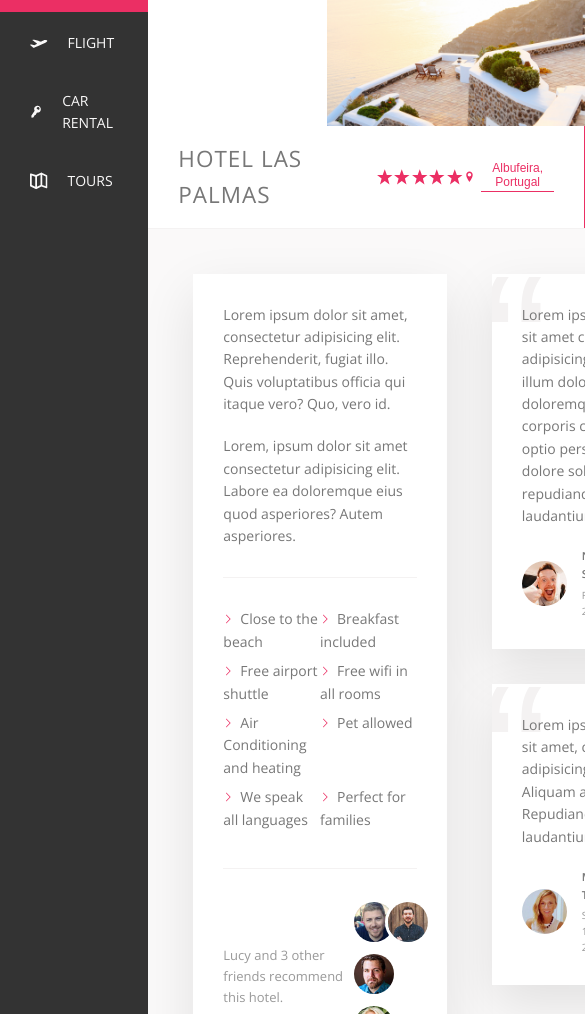
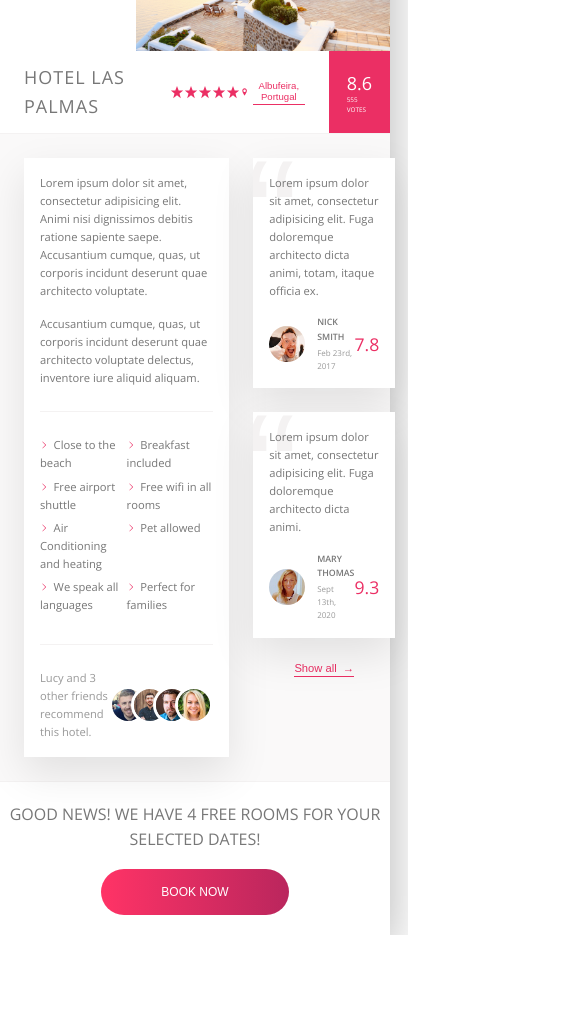
Before and after one commit to vipham258/trillo-project, a website: page index.html in a window 390 px wide. Shown: the part 225-1239 px from the top of the page, 585 px wide, since content can reach past the window. After the commit the page ends 1160 px from the top, so only its background shows below. Drawn offline with nearby package versions, Linux system fonts and the light colour scheme.

Commit message:
added media queries

```diff
--- a/index.html
+++ b/index.html
@@ -153,14 +153,16 @@
           <div class="detail">
             <div class="description">
               <p class="paragraph">
-                Lorem ipsum dolor sit amet, consectetur adipisicing elit.
-                Reprehenderit, fugiat illo. Quis voluptatibus officia qui itaque
-                vero? Quo, vero id.
+                Lorem ipsum dolor sit amet, consectetur adipisicing elit. Animi
+                nisi dignissimos debitis ratione sapiente saepe. Accusantium
+                cumque, quas, ut corporis incidunt deserunt quae architecto
+                voluptate.
               </p>
               <p class="paragraph">
-                Lorem, ipsum dolor sit amet consectetur adipisicing elit. Labore
-                ea doloremque eius quod asperiores? Autem asperiores.
+                Accusantium cumque, quas, ut corporis incidunt deserunt quae
+                architecto voluptate delectus, inventore iure aliquid aliquam.
               </p>
+              <!-- <div class="container_list"> -->
               <ul class="list">
                 <li class="list__item">Close to the beach</li>
                 <li class="list__item">Breakfast included</li>
@@ -171,6 +173,7 @@
                 <li class="list__item">We speak all languages</li>
                 <li class="list__item">Perfect for families</li>
               </ul>
+              <!-- </div> -->
 
               <div class="recommend">
                 <p class="recommend__count">
@@ -204,9 +207,8 @@
             <div class="user-reviews">
               <figure class="review">
                 <blockquote class="review__text">
-                  Lorem ipsum dolor sit amet consectetur adipisicing elit. Hic
-                  illum dolorum doloremque omnis corporis cum debitis optio
-                  perspiciatis dolore soluta sunt, repudiandae laudantium.
+                  Lorem ipsum dolor sit amet, consectetur adipisicing elit. Fuga
+                  doloremque architecto dicta animi, totam, itaque officia ex.
                 </blockquote>
                 <figcaption class="review__user">
                   <img
@@ -224,8 +226,8 @@
 
               <figure class="review">
                 <blockquote class="review__text">
-                  Lorem ipsum dolor sit amet, consectetur adipisicing elit.
-                  Aliquam ad quam. Repudiandae laudantium.
+                  Lorem ipsum dolor sit amet, consectetur adipisicing elit. Fuga
+                  doloremque architecto dicta animi.
                 </blockquote>
                 <figcaption class="review__user">
                   <img
--- a/sass/_base.scss
+++ b/sass/_base.scss
@@ -35,6 +35,10 @@ Grey dark 3: #999
 
   --line: 1px solid var(--color-grey-light-2);
 }
+//breakpoint -------SASS variables
+$bp-largest: 75em; //1200px/16=75rem;
+$bq-large: 68.75em; //1100px
+$bq-medium: 56.25em; //900px
 
 * {
   margin: 0;
@@ -50,6 +54,10 @@ Grey dark 3: #999
 html {
   box-sizing: border-box;
   font-size: 62.5%; //1rem=10px; 10px/16px=62.5%
+
+  @media only screen and (max-width: $bq-large) {
+    font-size: 50%; //8px/16px=50
+  }
 }
 body {
   font-family: "Open Sans", sans-serif;
--- a/sass/_components.scss
+++ b/sass/_components.scss
@@ -122,11 +122,23 @@
   font-size: 1.4rem;
   list-style: none;
   margin-top: 3.5rem;
+
+  @media only screen and (max-width: $bq-medium) {
+    display: flex;
+    margin: 0;
+  }
   &__item {
     position: relative;
 
     &:not(:last-child) {
       margin-bottom: 0.5rem;
+      @media only screen and (max-width: $bq-medium) {
+        margin: 0;
+      }
+    }
+    @media only screen and (max-width: $bq-medium) {
+      flex: 1;
+      margin: 0;
     }
   }
 
@@ -163,6 +175,10 @@
     align-items: center;
     position: relative;
     z-index: 10;
+    @media only screen and (max-width: $bq-medium) {
+      justify-content: center;
+      padding: 2rem;
+    }
   }
 
   &__icon {
@@ -180,6 +196,9 @@
   color: var(--color-grey-light-4);
   text-align: center;
   padding: 2.5rem;
+  @media only screen and (max-width: $bq-medium) {
+    display: none;
+  }
 }
 
 //////////////////////////////////////////////
@@ -307,6 +326,11 @@
 
 //////////////////////////////////////////////
 ////// LIST
+// .container_list {
+//   display: flex;
+//   align-items: center;
+//   flex-grow: 1;
+// }
 .list {
   list-style: none;
   margin: 3rem 0;
@@ -345,7 +369,7 @@
 //////////////////////////////////////////////
 ////// RECOMMEND
 .recommend {
-  font-size: 1.3rem;
+  font-size: 1.4rem;
   color: var(--color-grey-dark-3);
   display: flex;
   align-items: center;
@@ -355,6 +379,7 @@
   }
 
   &__friends {
+    display: flex;
   }
 
   &__photo {
@@ -364,7 +389,7 @@
     border-radius: 50%;
     border: 3px solid white;
     &:not(:last-child) {
-      margin-right: -1.5rem;
+      margin-right: -2rem;
     }
   }
 }
@@ -379,6 +404,11 @@
   margin-bottom: 3.5rem;
   position: relative;
   overflow: hidden;
+
+  @media only screen and (max-width: $bq-medium) {
+    margin-bottom: 3rem;
+    padding: 2rem;
+  }
   &__text {
     margin-bottom: 2rem;
     z-index: 10;
@@ -436,12 +466,18 @@
 .cta {
   padding: 3.5rem 0;
   text-align: center;
+  @media only screen and (max-width: $bq-medium) {
+    padding: 2.5rem 0;
+  }
 
   &__book-now {
     font-size: 2rem;
     font-weight: 300;
     text-transform: uppercase;
     margin-bottom: 2.5rem;
+    @media only screen and (max-width: $bq-medium) {
+      margin-bottom: 2rem;
+    }
   }
 }
 
--- a/sass/_layout.scss
+++ b/sass/_layout.scss
@@ -5,6 +5,12 @@
   box-shadow: var(--shadow-dark);
 
   min-height: 50rem;
+
+  @media only screen and (max-width: $bp-largest) {
+    margin: 0;
+    max-width: 100%;
+    width: 100%;
+  }
 }
 
 .header {
@@ -20,6 +26,10 @@
 
 .content {
   display: flex;
+
+  @media only screen and (max-width: $bq-medium) {
+    flex-direction: column;
+  }
 }
 
 .sidebar {
@@ -43,6 +53,10 @@
   padding: 4.5rem;
   background-color: var(--color-grey-light-1);
   border-bottom: var(--line);
+
+  @media only screen and (max-width: $bq-medium) {
+    padding: 3rem;
+  }
 }
 
 .description {
@@ -51,6 +65,12 @@
   padding: 3rem;
   flex: 0 0 60%;
   margin-right: 4.5rem;
+  flex-direction: column;
+  display: flex;
+  @media only screen and (max-width: $bq-medium) {
+    padding: 2rem;
+    margin-right: 3rem;
+  }
 }
 
 .user-reviews {
```
Also changed, not shown: css/style.css.
